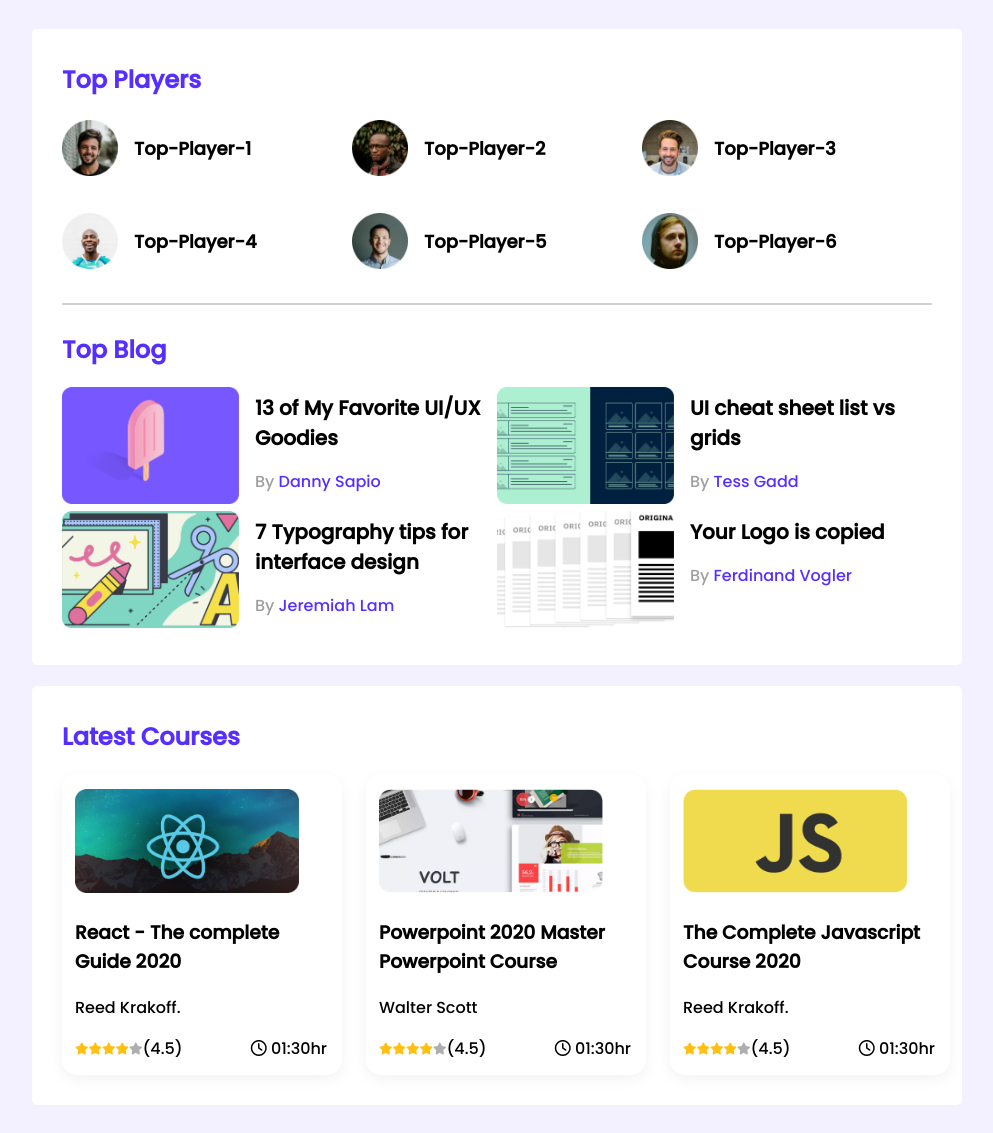
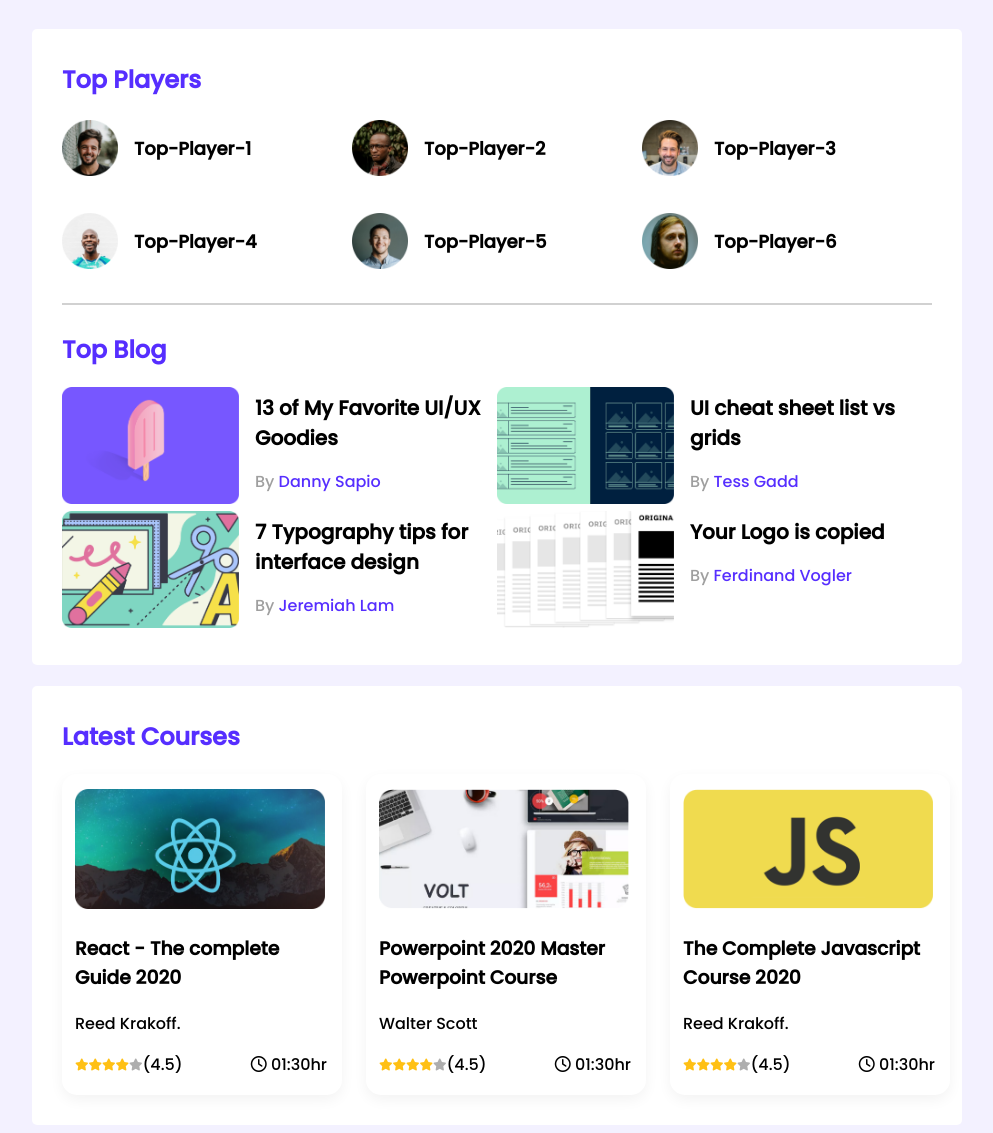
Before and after one commit to jbmakib/leader-board-css3, a plain HTML site: page index.html in a window 1280 px wide. Shown: the whole page, without its empty margins (143-1136 px from the left). Drawn offline with Linux system fonts and the light colour scheme.

```diff
--- a/style.css
+++ b/style.css
@@ -111,7 +111,7 @@
 
 .course {
     width: 252px;
-    height: 270px;
+    height: 290px;
     box-shadow: 0 5px 13.36px rgba(0, 0, 0, 0.05);
     padding: 15px 15px 16px 13px;
     border-radius: 15px;
@@ -123,8 +123,8 @@
 } */
 
 .course .course-banner img {
-    width: 224px;
-    height: 104px;
+    width: 250px;
+    height: 120px;
 }
 
 .course .course-info {
```
